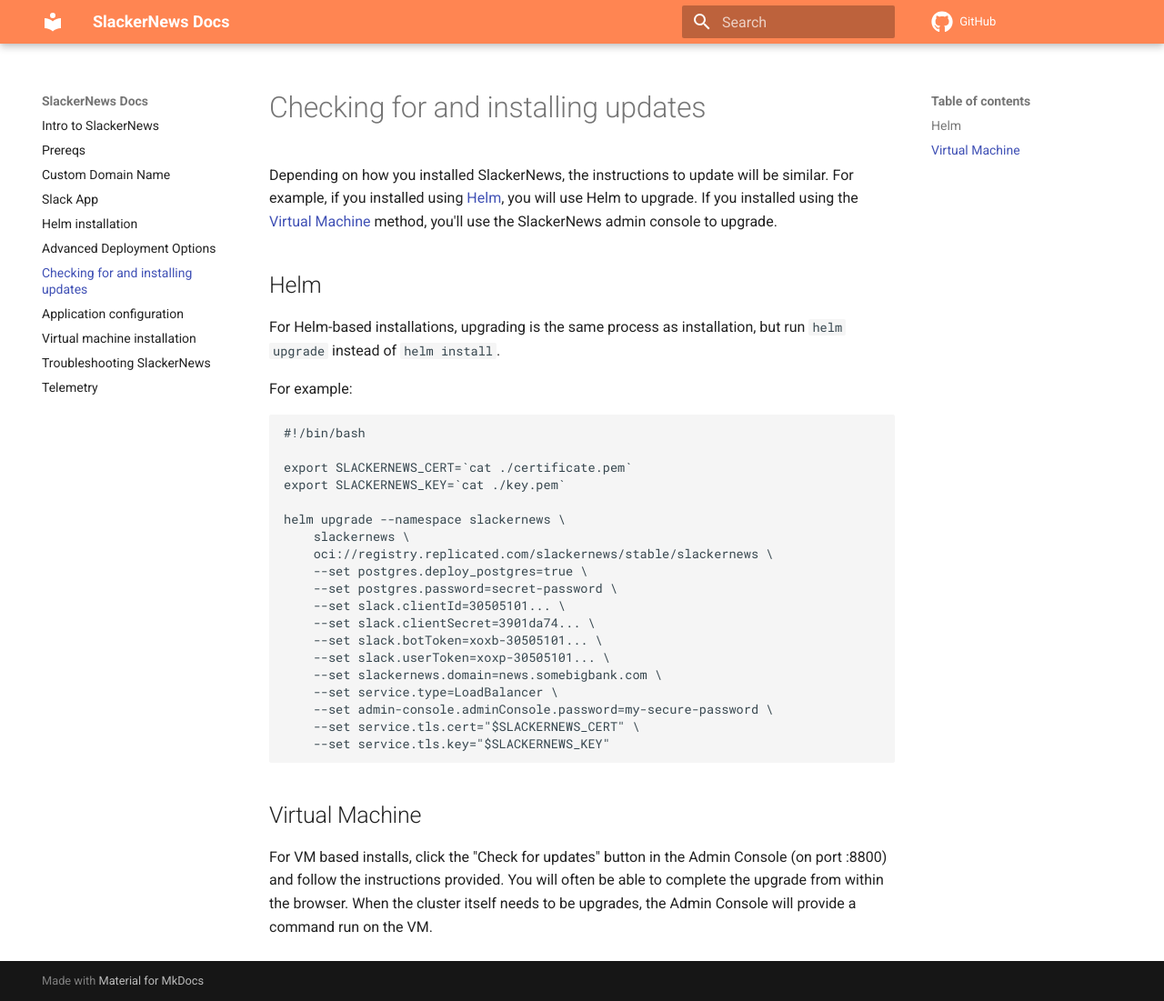
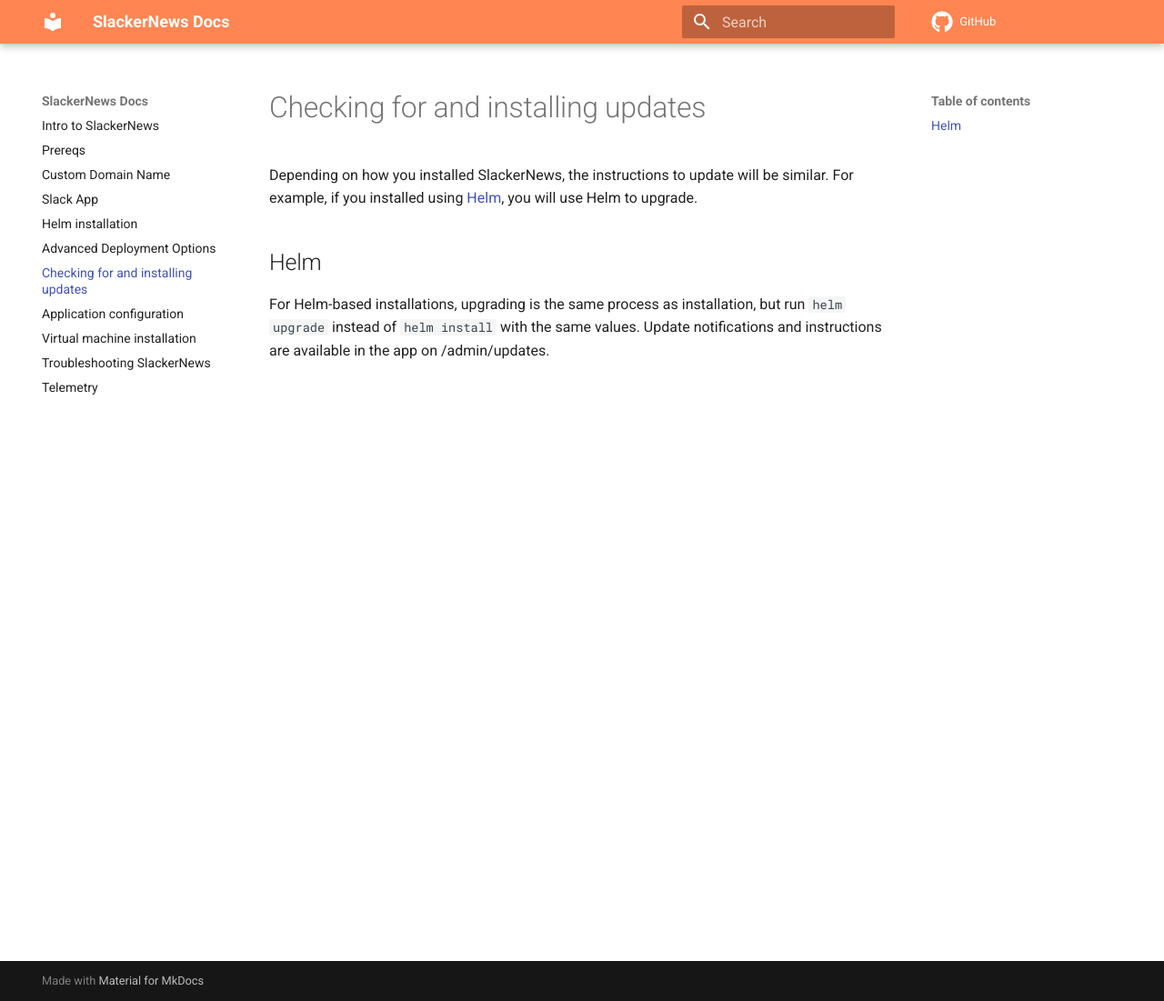
Before and after one commit to slackernews/slackernews, an MkDocs documentation site: the page built from docs/docs/updates.md, in a window 1280 px wide and 1101 px high. Shown: the whole window at 91% size. Built offline with MkDocs 1.6.1 and Material for MkDocs 9.7.7, drawn with Linux system fonts in a browser that asks for light colours; comment, search, counter and statistics services are not loaded; old or Windows-style settings are respelled for this version of MkDocs.

Commit message:
Update updates.md

````diff
--- a/docs/docs/updates.md
+++ b/docs/docs/updates.md
@@ -1,36 +1,8 @@
 # Checking for and installing updates
 
-Depending on how you installed SlackerNews, the instructions to update will be similar. For example, if you installed using [Helm](/helm), you will use Helm to upgrade. If you installed using the [Virtual Machine](/vm) method, you'll use the SlackerNews admin console to upgrade.
+Depending on how you installed SlackerNews, the instructions to update will be similar. For example, if you installed using [Helm](/helm), you will use Helm to upgrade.
 
 
 ## Helm
 
-For Helm-based installations, upgrading is the same process as installation, but run `helm upgrade` instead of `helm install`.
-
-For example:
-
-```
-#!/bin/bash
-
-export SLACKERNEWS_CERT=`cat ./certificate.pem`
-export SLACKERNEWS_KEY=`cat ./key.pem`
-
-helm upgrade --namespace slackernews \
-    slackernews \
-    oci://registry.replicated.com/slackernews/stable/slackernews \
-    --set postgres.deploy_postgres=true \
-    --set postgres.password=secret-password \
-    --set slack.clientId=30505101... \
-    --set slack.clientSecret=3901da74... \
-    --set slack.botToken=xoxb-30505101... \
-    --set slack.userToken=xoxp-30505101... \
-    --set slackernews.domain=news.somebigbank.com \
-    --set service.type=LoadBalancer \
-    --set admin-console.adminConsole.password=my-secure-password \
-    --set service.tls.cert="$SLACKERNEWS_CERT" \
-    --set service.tls.key="$SLACKERNEWS_KEY"
-```
-
-## Virtual Machine
-
-For VM based installs, click the "Check for updates" button in the Admin Console (on port :8800) and follow the instructions provided. You will often be able to complete the upgrade from within the browser. When the cluster itself needs to be upgrades, the Admin Console will provide a command run on the VM.
+For Helm-based installations, upgrading is the same process as installation, but run `helm upgrade` instead of `helm install` with the same values. Update notifications and instructions are available in the app on <yourdomain>/admin/updates.
````
